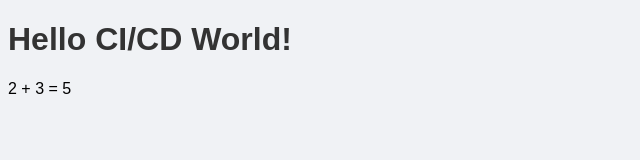
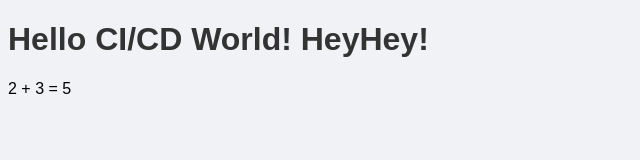
Before and after one commit to ditatteda01/cicd, a website with bundled scripts: page cicd-gitpage-demo/index.html in a window 1280 px wide. Shown: the whole page, without its empty margins (0-640 px from the left). Built offline with nearby package versions, Linux system fonts and the light colour scheme.

Commit message:
mod cicd-gitpage-demo/index.html: to test the new modified deploy-gitpage-demo.yml working correctly

```diff
--- a/cicd-gitpage-demo/index.html
+++ b/cicd-gitpage-demo/index.html
@@ -16,7 +16,7 @@
 </head>
 <body>
     <h1>
-        Hello CI/CD World!
+        Hello CI/CD World! HeyHey!
     </h1>
 
     <p id="result"></p>
```
